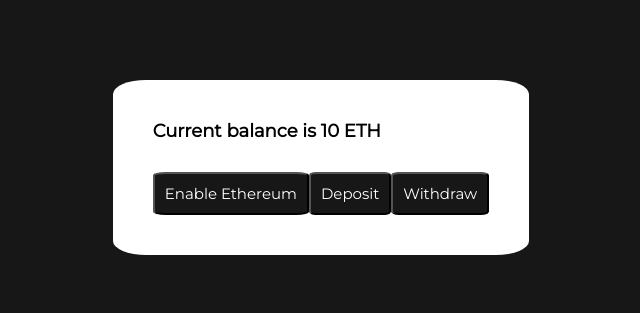
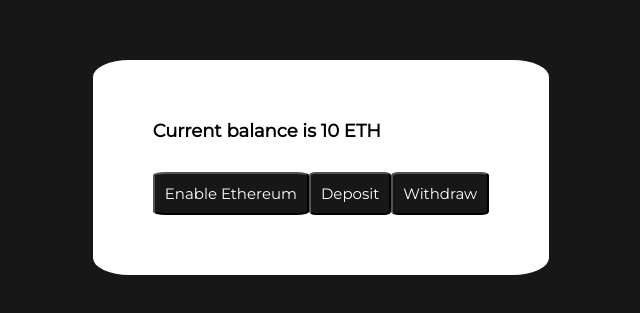
Before and after one commit to itsskofficial/Web3, a React (Create React App) app in the folder faucet/: page / in a window 1280 px wide. Shown: the part 253-566 px from the top of the page, without its empty margins (319-959 px from the left). Built offline with nearby package versions, Linux system fonts and the light colour scheme.

Commit message:
Apr 3, 2023, 11:53 AM

```diff
--- a/faucet/src/css/App.module.css
+++ b/faucet/src/css/App.module.css
@@ -8,7 +8,7 @@
 
 .faucet{
     background-color: white;
-    padding: 40px;
+    padding: 60px;
     border-radius: 8%;
 }
 
```
